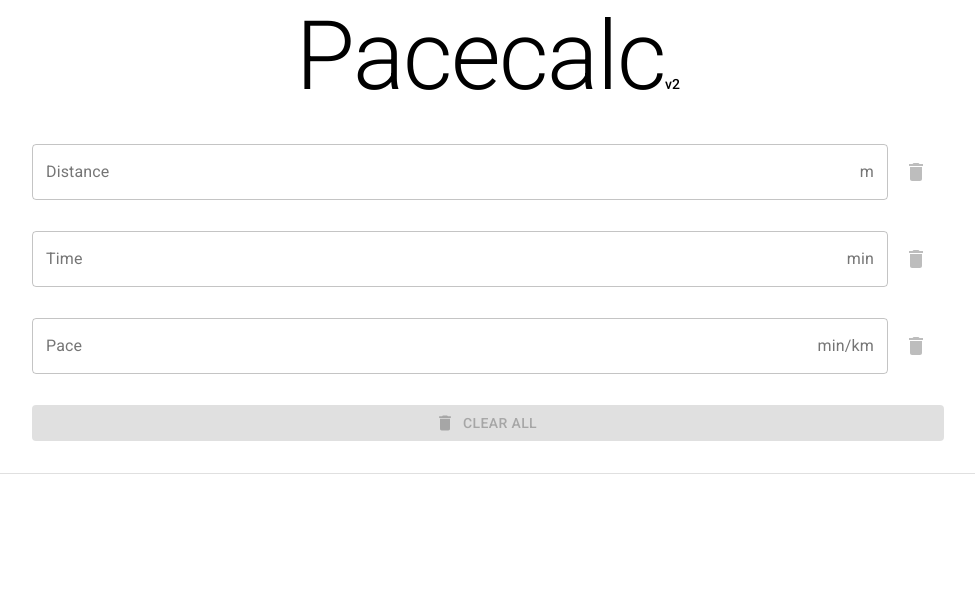
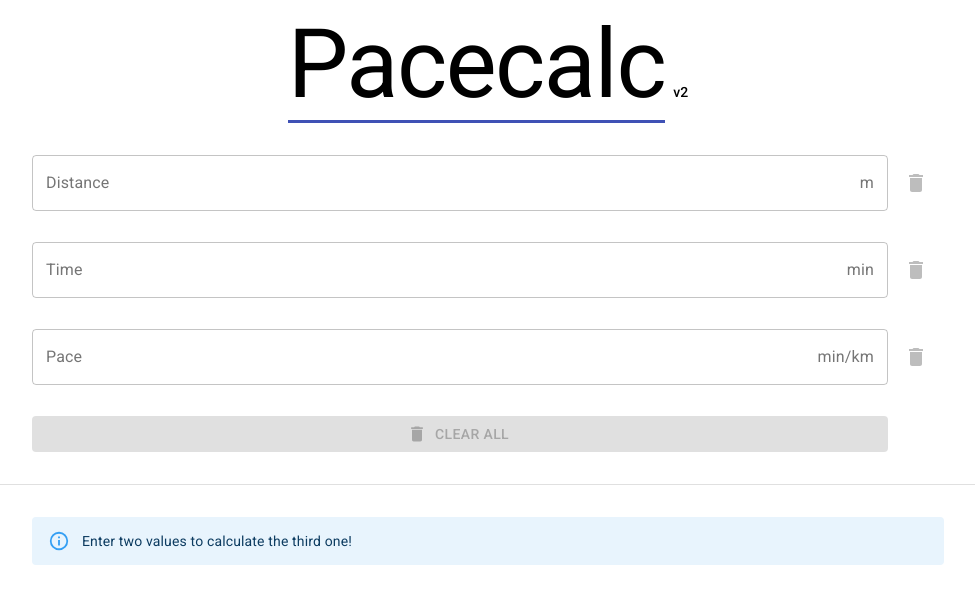
Before and after one commit to tobipch/pacecalc, a React (Create React App) app: page / in a window 1280 px wide. Shown: the top 604 px of the page, without its empty margins (152-1127 px from the left). Built offline with nearby package versions, Linux system fonts and the light colour scheme.

Commit message:
Improve Styling. Rearrange InputValidation and Result components.

```diff
--- a/src/App.js
+++ b/src/App.js
@@ -9,11 +9,15 @@ import DeleteIcon from "@material-ui/icons/Delete";
 import Header from "./Components/Header/Header";
 import InputValidation from "./Components/InputValidation/InputValidation";
 import InputContainer from "./Components/InputContainer/InputContainer";
+import ResultContainer from "./Components/ResultContainer/ResultContainer";
 
 const useStyle = makeStyles(theme => ({
 	container: {
 		marginBottom:theme.spacing(4),
 		marginTop:theme.spacing(4)
+	},
+	clearButton: {
+		width:"calc(100% - 56px)"
 	}
 }));
 
@@ -66,6 +70,7 @@ const App = props => {
 				/>
 
 				<Button
+					className={classes.clearButton}
 					fullWidth
 					onClick={deleteInputHandler}
 					startIcon={<DeleteIcon />}
@@ -81,8 +86,11 @@ const App = props => {
 			<Container maxWidth="md" className={classes.container}>
 				<InputValidation
 					inputsWithValue={inputsWithValue}
-					inputs={inputs}
-				/>
+					inputs={inputs}>
+					<ResultContainer
+						inputsWithValue={inputsWithValue}
+						inputs={inputs} />
+				</InputValidation>
 			</Container>
 		</div>
 	);
--- a/src/Components/Header/Header.js
+++ b/src/Components/Header/Header.js
@@ -1,12 +1,29 @@
 import React from 'react';
+import {makeStyles} from "@material-ui/core/styles";
 import Typography from '@material-ui/core/Typography';
 import Grid from '@material-ui/core/Grid';
 
+const useStyle = makeStyles(theme => ({
+	root:{
+		marginTop:theme.spacing(1)
+	},
+	headline:{
+		fontWeight:400,
+		borderBottom:"3px solid transparent",
+		borderBottomColor:theme.palette.primary.main
+	},
+	subtitle:{
+		marginLeft:theme.spacing(1)
+	}
+}));
+
 const Header = () => {
+	const classes = useStyle();
+
 	return (
-		<Grid container justify="center" alignItems="baseline">
-			<Typography variant="h1">Pacecalc</Typography>
-			<Typography variant="subtitle2" component="h2">v2</Typography>
+		<Grid container justify="center" alignItems="baseline" className={classes.root}>
+			<Typography variant="h1" className={classes.headline}>Pacecalc</Typography>
+			<Typography variant="subtitle2" component="h2" className={classes.subtitle}>v2</Typography>
 		</Grid>
 	);
 };
--- a/src/Components/InputContainer/InputField/InputField.js
+++ b/src/Components/InputContainer/InputField/InputField.js
@@ -41,6 +41,8 @@ const InputField = props => {
 			<FormControl
 				fullWidth>
 				<Textfield
+					// Not type="number" because of inconsistencies about allowing non-numeric characters
+					// (https://material-ui.com/components/text-fields/#shrink)
 					type="text"
 					className={classes.inputField}
 					label={props.label}
--- a/src/Components/InputValidation/InputValidation.js
+++ b/src/Components/InputValidation/InputValidation.js
@@ -1,8 +1,5 @@
 import React from "react";
 import Alert from "@material-ui/lab/alert";
-
-// Components
-import ResultContainer from "../ResultContainer/ResultContainer";
 
 const InputValidation = props => {
 	let validationResult = "";
@@ -12,7 +9,10 @@ const InputValidation = props => {
 	if(props.inputsWithValue.length > 2){
 		inputsValid = false;
 		validationResult = <Alert severity="warning">Please enter exactly two values of distance, time and pace.</Alert>;
-	} else if(props.inputsWithValue.length === 0 || props.inputsWithValue.length === 1){
+	} else if(props.inputsWithValue.length === 0){
+		inputsValid = false;
+		validationResult = <Alert severity="info">Enter two values to calculate the third one!</Alert>;
+	} else if(props.inputsWithValue.length === 1){
 		inputsValid = false;
 	}
 
@@ -23,13 +23,7 @@ const InputValidation = props => {
 		}
 	}
 
-	if(inputsValid){
-		return (
-			<ResultContainer inputsWithValue={props.inputsWithValue} inputs={props.inputs} />
-		);
-	} else {
-		return validationResult;
-	}
+	return inputsValid ? props.children : validationResult;
 }
 
 export default InputValidation;
```
